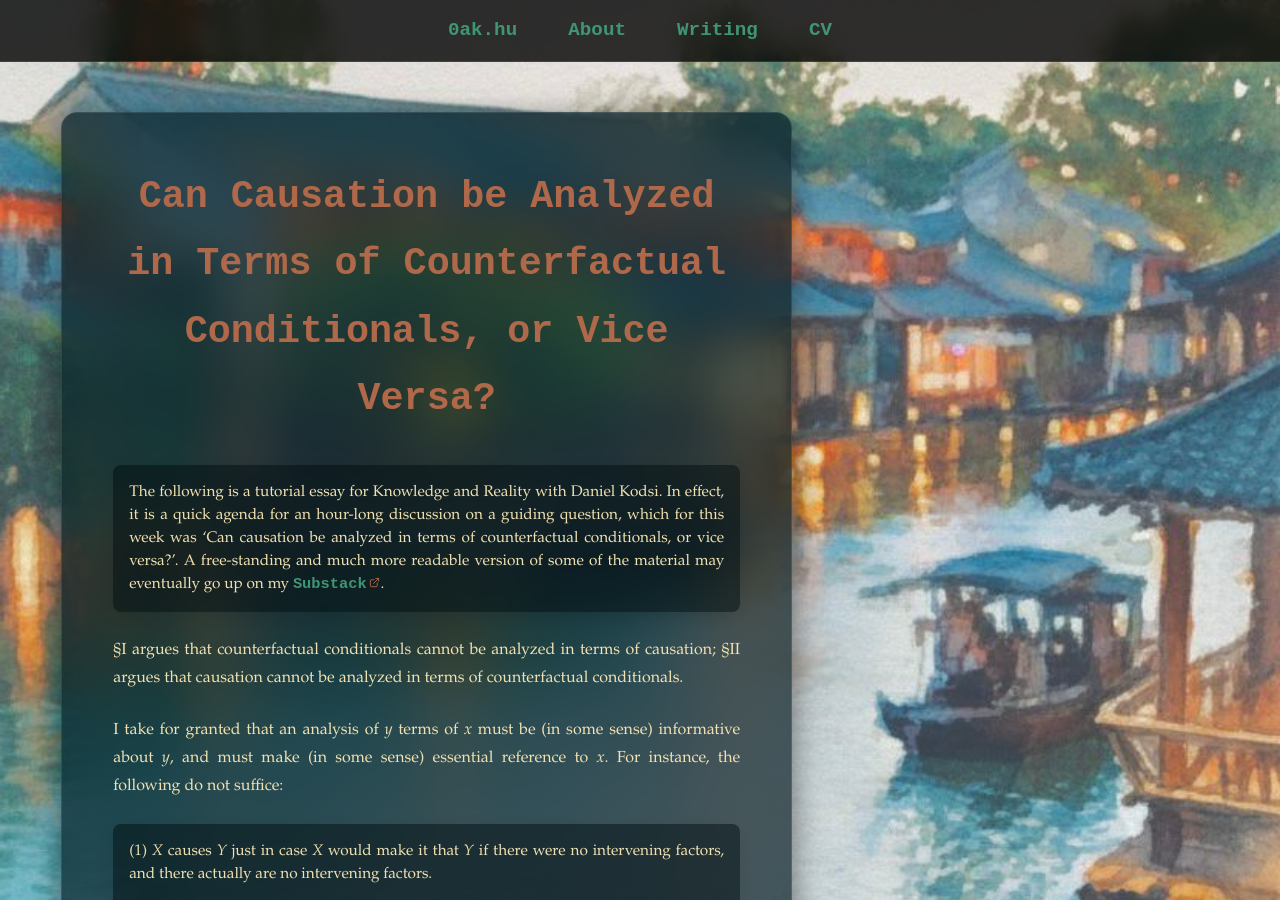
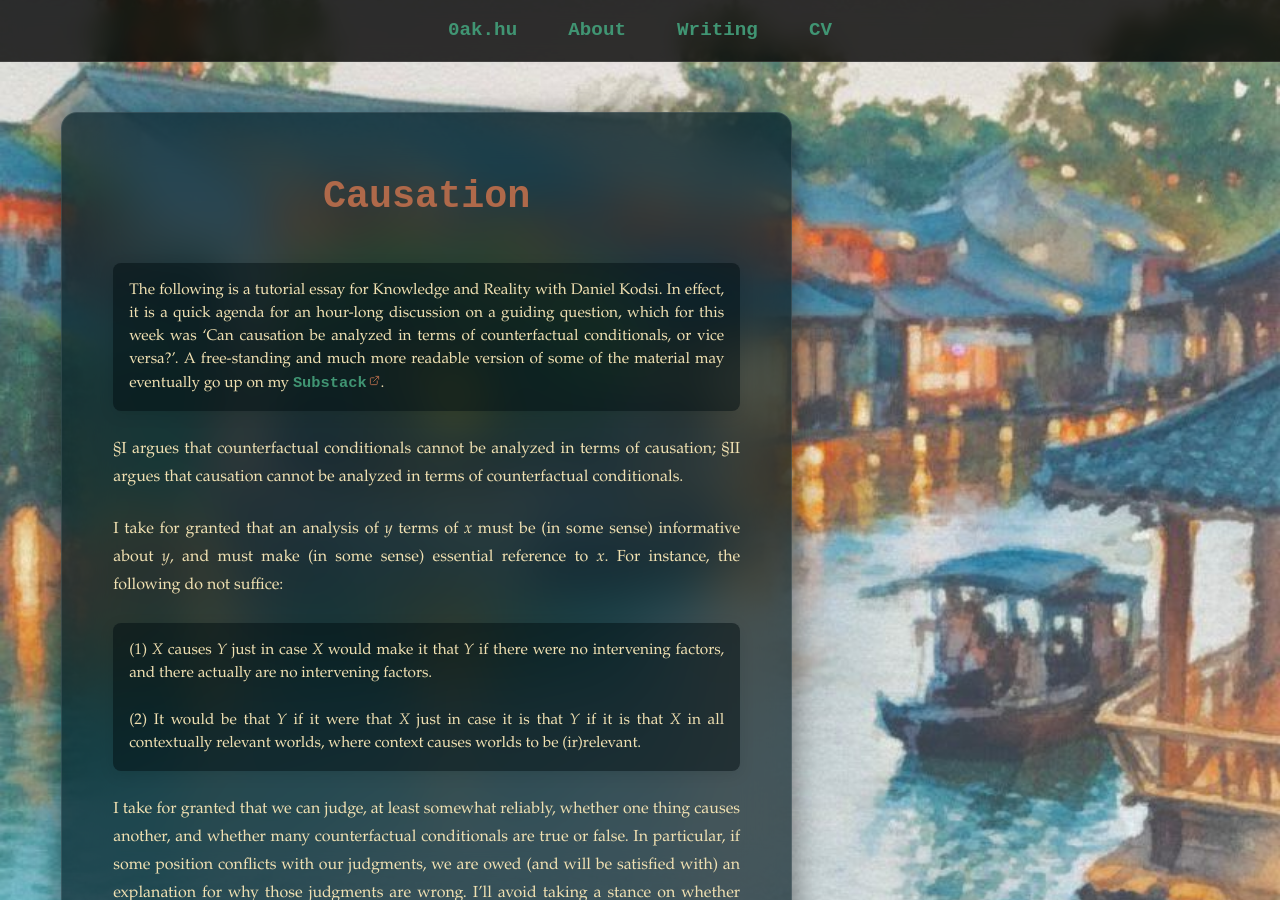
Before and after one commit to oak-hu/oak-hu.github.io, a Jekyll site: the page built from writing/causation.md, in a window 1280 px wide and 900 px high. Built offline with Jekyll 4.4.1, drawn with Linux system fonts in a browser that asks for light colours; some web fonts are replaced.

Commit message:
Update causation.md

```diff
--- a/writing/causation.md
+++ b/writing/causation.md
@@ -5,7 +5,7 @@ date: 2024-11-14
 tag: "Knowledge and Reality (Week 5)"
 ---
 
-# Can Causation be Analyzed in Terms of Counterfactual Conditionals, or Vice Versa?
+# Causation
 
 > The following is a tutorial essay for Knowledge and Reality with Daniel Kodsi. In effect, it is a quick agenda for an hour-long discussion on a guiding question, which for this week was ‘Can causation be analyzed in terms of counterfactual conditionals, or vice versa?’. A free-standing and much more readable version of some of the material may eventually go up on my [Substack](https://offhandquibbles.substack.com).
 
```
